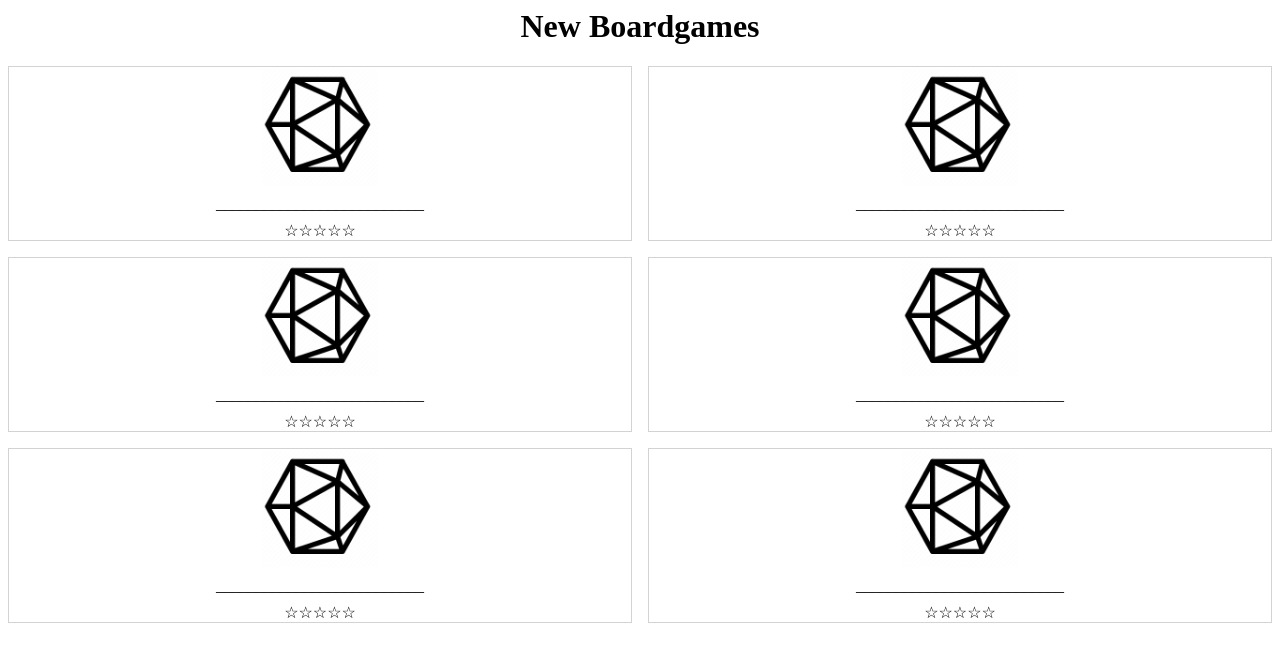
After one commit to Narcolapser/bullet_journaling, a Flask app: page /boardgames in a window 1280 px wide. The commit adds this page. Shown: the top 662 px of the page. Run offline with Flask 2, Linux system fonts and the light colour scheme.

Commit message:
Used ChatGPT to make more templates.
I thing this will be a very fruitful relationship. The templates are
the part of this I dread the most so I avoided making new ones all
the time if I could help it. ChatGPT not only made it faster for me
but it used the css grid which made item_grid parametric.

```diff
--- a/main.py
+++ b/main.py
@@ -159,9 +159,6 @@ def couples_bible_study():
 def religionbook():
     return render_template('icon_list.html',title='The Screwtape Letters',rows=25,img='book.png',height='15',background='screwtape.jpeg')
 
-#@app.route('/dragon')
-#def dragon():
-#    return render_template('icon_list.html',title='The Dragon Book',rows=12,img='book.png',height='30',background='dragonbook.jpg')
 
 @app.route('/dragon')
 def dragon():
@@ -184,6 +181,11 @@ def lucy_time():
 def sensors():
     return render_template('icon_list.html',title='Sensor Projects',rows=24,img='sensor.png',height='15',background='sensor.png')
 
+@app.route('/boardgames')
+def boardgames():
+    entry = {'title': '__________________________', 'image_url':'http://localhost:5000/static/d20.png', 'extra':'☆☆☆☆☆'}
+    items = [entry for i in range(6)]
+    return render_template('item_grid.html', title='New Boardgames', items=items, columns=2)
 
 @app.route('/biking')
 def bike():
@@ -225,6 +227,10 @@ def legs():
     return render_template('stacked_graph.html',dates=dates,title='Weight Lifting: Legs',items=items,
         item_units=item_units, steps=steps)
 
+@app.route('/handball')
+def handball():
+    return render_template('weekly.html',weeks=get_date_sequence(THURSDAY), title='Handball', background='handball.png')
+
 @app.route('/notes')
 def notes():
     return render_template('icon_list.html',title='Notes',rows=21,img='notebook.png',height='20')
--- /dev/null
+++ b/templates/item_grid.html
@@ -0,0 +1,30 @@
+<html>
+    <style>
+        .item-grid {
+            display: grid;
+            grid-template-columns: repeat({{ columns }}, 1fr);
+            grid-gap: 16px;
+        }
+        .item {
+            border: 1px solid lightgray;
+            text-align: center;
+        }
+        .item img {
+            height: 120px;
+        }
+        .item span {
+            display: block;
+            margin-top: 8px;
+        }
+    </style>
+    <center><h1>{{ title }}</h1></center>
+    <div class="item-grid">
+        {% for item in items %}
+            <div class="item">
+                <img src="{{ item.image_url }}" />
+                <span>{{ item.title }}</span>
+                <span>{{ item.extra }}</span>
+            </div>
+        {% endfor %}
+    </div>
+</html>
```
Also changed, not shown: templates/misc_goals.html (+6 -30 lines), static/backgrounds/handball.png (added), static/backgrounds/screwtape.jpg (added), 2 other files.
